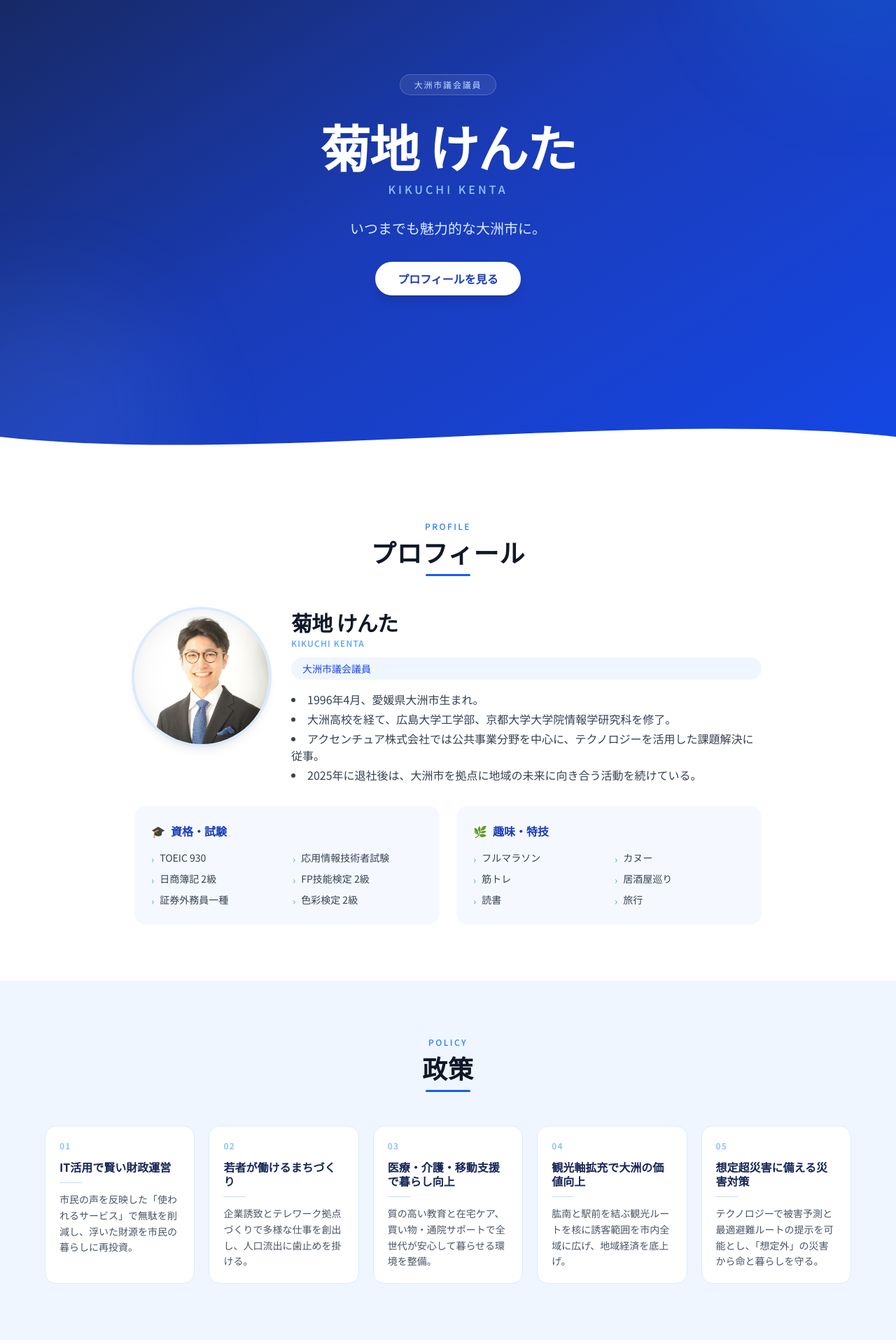
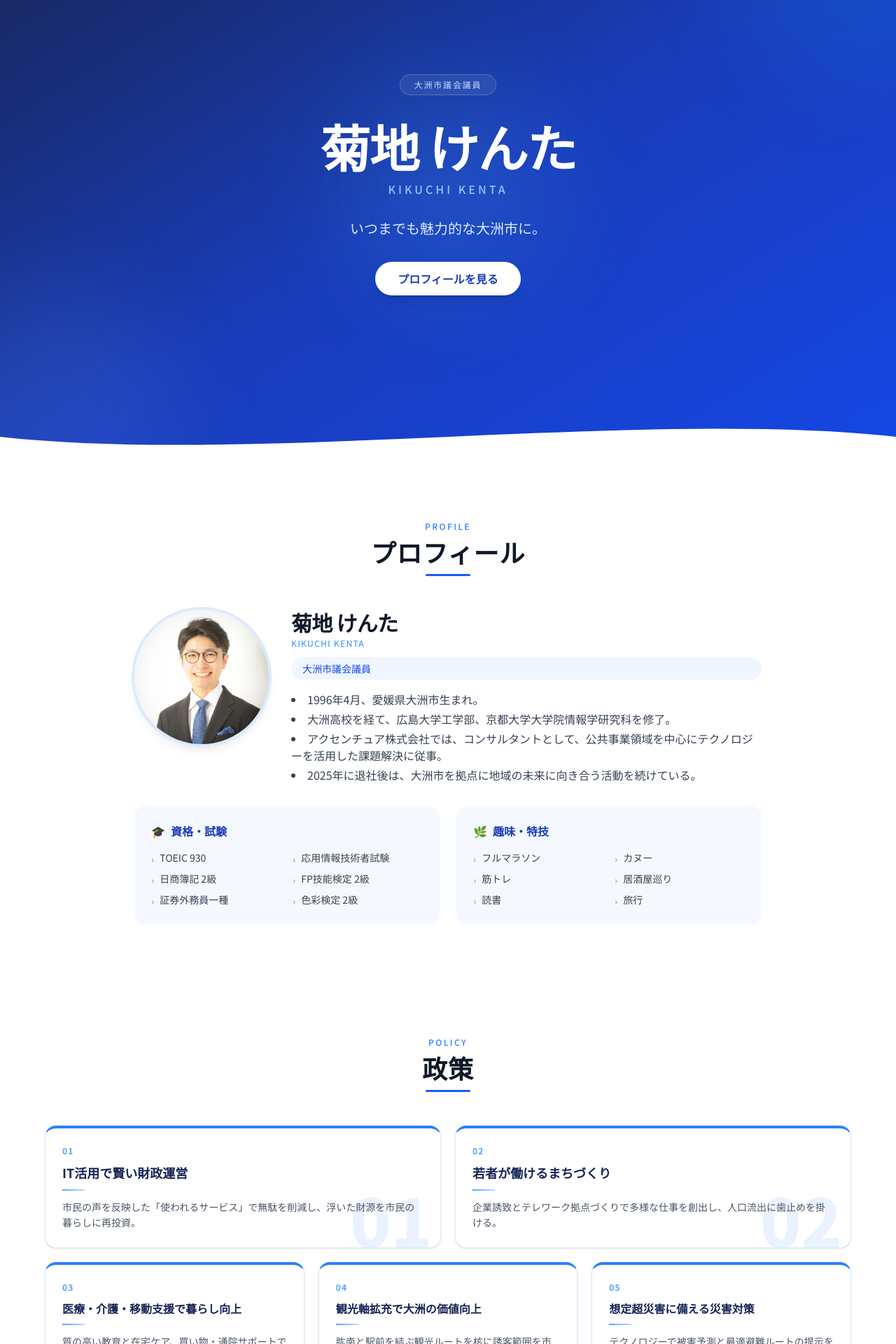
Before and after one commit to kentakikuchi0423/HOMEPAGE, a Next.js app: page / in a window 1280 px wide. Shown: the part 200-2120 px from the top of the page at 70% size. Built offline with nearby package versions, Linux system fonts and the light colour scheme.

Commit message:
phase5.6: enhance policy cards, motion, and x embed stability

```diff
--- a/src/app/globals.css
+++ b/src/app/globals.css
@@ -71,3 +71,34 @@ body {
 .hero-delay-2 { animation-delay: 0.3s; }
 .hero-delay-3 { animation-delay: 0.45s; }
 .hero-delay-4 { animation-delay: 0.6s; }
+
+/* Hero center glow pulse */
+@keyframes heroBgPulse {
+  0%, 100% { opacity: 0.07; }
+  50%       { opacity: 0.16; }
+}
+.hero-glow-pulse {
+  animation: heroBgPulse 7s ease-in-out infinite;
+}
+
+/* Slow blob variant */
+.hero-blob-slow {
+  animation: floatBlob 18s ease-in-out 3s infinite;
+}
+
+/* Hero CTA shimmer */
+.hero-cta {
+  position: relative;
+  overflow: hidden;
+}
+.hero-cta::after {
+  content: '';
+  position: absolute;
+  inset: 0;
+  background: linear-gradient(105deg, transparent 35%, rgba(255,255,255,0.28) 50%, transparent 65%);
+  transform: translateX(-120%);
+  transition: transform 0.55s ease;
+}
+.hero-cta:hover::after {
+  transform: translateX(120%);
+}
--- a/src/app/layout.tsx
+++ b/src/app/layout.tsx
@@ -1,5 +1,6 @@
 import type { Metadata } from 'next'
 import { Noto_Sans_JP } from 'next/font/google'
+import Script from 'next/script'
 import './globals.css'
 import { siteConfig } from '@/content/site'
 import Header from '@/components/layout/Header'
@@ -29,6 +30,8 @@ export default function RootLayout({
         <Header />
         <main className="pt-16">{children}</main>
         <Footer />
+        {/* X (Twitter) widgets.js — アプリ全体で1回だけロード */}
+        <Script src="https://platform.twitter.com/widgets.js" strategy="afterInteractive" />
       </body>
     </html>
   )
--- a/src/components/sections/HeroSection.tsx
+++ b/src/components/sections/HeroSection.tsx
@@ -11,6 +11,9 @@ export default function HeroSection() {
       <div className="pointer-events-none absolute inset-0">
         <div className="hero-blob absolute -right-32 -top-32 h-96 w-96 rounded-full bg-sky-400/10 blur-3xl" />
         <div className="hero-blob-offset absolute -bottom-32 -left-32 h-96 w-96 rounded-full bg-blue-300/8 blur-3xl" />
+        <div className="hero-blob-slow absolute left-1/2 top-1/3 h-72 w-72 -translate-x-1/2 rounded-full bg-sky-300/6 blur-3xl" />
+        {/* Center glow pulse */}
+        <div className="hero-glow-pulse absolute left-1/2 top-1/2 h-[600px] w-[600px] -translate-x-1/2 -translate-y-1/2 rounded-full" style={{ background: 'radial-gradient(ellipse at 50% 50%, #38BDF8, transparent 70%)' }} />
       </div>
 
       <div className="relative z-10 flex flex-col items-center gap-7">
@@ -21,7 +24,7 @@ export default function HeroSection() {
 
         {/* Name — main visual element */}
         <div className="hero-animate hero-delay-1 flex flex-col items-center gap-1">
-          <h1 className="text-5xl font-bold leading-tight tracking-tight text-white sm:text-6xl md:text-7xl">
+          <h1 className="text-5xl font-bold leading-tight tracking-tight text-white transition-all duration-300 hover:drop-shadow-[0_0_20px_rgba(56,189,248,0.5)] sm:text-6xl md:text-7xl">
             {name}
           </h1>
           <p className="text-sm font-medium tracking-[0.25em] text-blue-300 sm:text-base">
@@ -37,7 +40,7 @@ export default function HeroSection() {
         {/* CTA */}
         <a
           href="#profile"
-          className="hero-animate hero-delay-3 mt-1 rounded-full bg-white px-8 py-3 font-semibold text-blue-800 shadow-lg transition-all duration-200 hover:-translate-y-0.5 hover:bg-blue-50 hover:shadow-xl"
+          className="hero-cta hero-animate hero-delay-3 mt-1 rounded-full bg-white px-8 py-3 font-semibold text-blue-800 shadow-lg transition-all duration-200 hover:-translate-y-0.5 hover:bg-blue-50 hover:shadow-xl"
         >
           プロフィールを見る
         </a>
--- a/src/components/sections/PolicySection.tsx
+++ b/src/components/sections/PolicySection.tsx
@@ -10,27 +10,52 @@ export default function PolicySection() {
     <section
       ref={ref}
       id="policy"
-      className={`bg-blue-50 px-4 py-20 reveal ${inView ? 'is-visible' : ''}`}
+      className={`bg-white px-4 py-20 reveal ${inView ? 'is-visible' : ''}`}
     >
       <div className="mx-auto max-w-6xl">
         <SectionHeading en="POLICY">政策</SectionHeading>
 
-        <ul className="grid gap-5 sm:grid-cols-2 lg:grid-cols-3 xl:grid-cols-5">
-          {siteConfig.policies.map((policy, i) => (
+        <ul className="grid grid-cols-1 gap-5 sm:grid-cols-2 lg:grid-cols-6">
+          {siteConfig.policies.map((policy, i) => {
+            // 上段2枚は half幅、下段3枚は third幅
+            const colSpan = i < 2 ? 'lg:col-span-3' : 'lg:col-span-2'
+            const isTop = i < 2
+
+            return (
               <li
                 key={policy.title}
-              className={`reveal ${inView ? 'is-visible' : ''} reveal-delay-${Math.min(i + 1, 5)}`}
+                className={`${colSpan} reveal ${inView ? 'is-visible' : ''} reveal-delay-${Math.min(i + 1, 5)}`}
               >
-              <div className="group flex h-full flex-col gap-3 rounded-2xl border border-blue-100 bg-white p-5 transition-all duration-200 hover:-translate-y-1 hover:border-blue-300 hover:shadow-lg hover:bg-blue-50/30">
-                <span className="text-xs font-bold tracking-widest text-blue-300">
+                <div className="group relative flex h-full flex-col gap-3 overflow-hidden rounded-2xl border border-blue-100 border-t-4 border-t-blue-500 bg-white p-6 shadow-sm transition-all duration-300 hover:-translate-y-2 hover:shadow-xl hover:shadow-blue-200/40 hover:bg-blue-50/50 hover:border-blue-200">
+                  {/* Ghost number watermark */}
+                  <span
+                    className="pointer-events-none absolute -bottom-2 right-3 select-none text-8xl font-black leading-none text-blue-100/60 transition-colors duration-300 group-hover:text-blue-200/80"
+                    aria-hidden="true"
+                  >
                     {String(i + 1).padStart(2, '0')}
                   </span>
-                <h3 className="font-bold leading-tight text-blue-950">{policy.title}</h3>
-                <div className="h-px w-8 bg-blue-200 transition-all duration-300 group-hover:w-12" />
-                <p className="text-sm leading-relaxed text-gray-600">{policy.description}</p>
+
+                  {/* Number badge */}
+                  <span className="relative text-xs font-bold tracking-widest text-blue-400">
+                    {String(i + 1).padStart(2, '0')}
+                  </span>
+
+                  {/* Title */}
+                  <h3 className={`relative font-bold leading-tight text-blue-950 ${isTop ? 'text-lg' : 'text-base'}`}>
+                    {policy.title}
+                  </h3>
+
+                  {/* Gradient divider */}
+                  <div className="relative h-0.5 w-8 bg-gradient-to-r from-blue-400 to-blue-200 transition-all duration-300 group-hover:w-14" />
+
+                  {/* Description */}
+                  <p className="relative text-sm leading-relaxed text-gray-600">
+                    {policy.description}
+                  </p>
                 </div>
               </li>
-          ))}
+            )
+          })}
         </ul>
       </div>
     </section>
--- a/src/content/site.ts
+++ b/src/content/site.ts
@@ -89,7 +89,7 @@ export const siteConfig: SiteConfig = {
     bio: [
       "1996年4月、愛媛県大洲市生まれ。",
       "大洲高校を経て、広島大学工学部、京都大学大学院情報学研究科を修了。",
-      "アクセンチュア株式会社では公共事業分野を中心に、テクノロジーを活用した課題解決に従事。",
+      "アクセンチュア株式会社では、コンサルタントとして、公共事業領域を中心にテクノロジーを活用した課題解決に従事。",
       "2025年に退社後は、大洲市を拠点に地域の未来に向き合う活動を続けている。",
     ],
     photo: "/images/profile/profile.jpg",
```
Also changed, not shown: src/components/sections/ActivitySection.tsx (+137 -15 lines), .claude/settings.local.json, 1 other file (tests, documents, lock files or other folders). Lines whose indentation alone changed are shown as unchanged.
